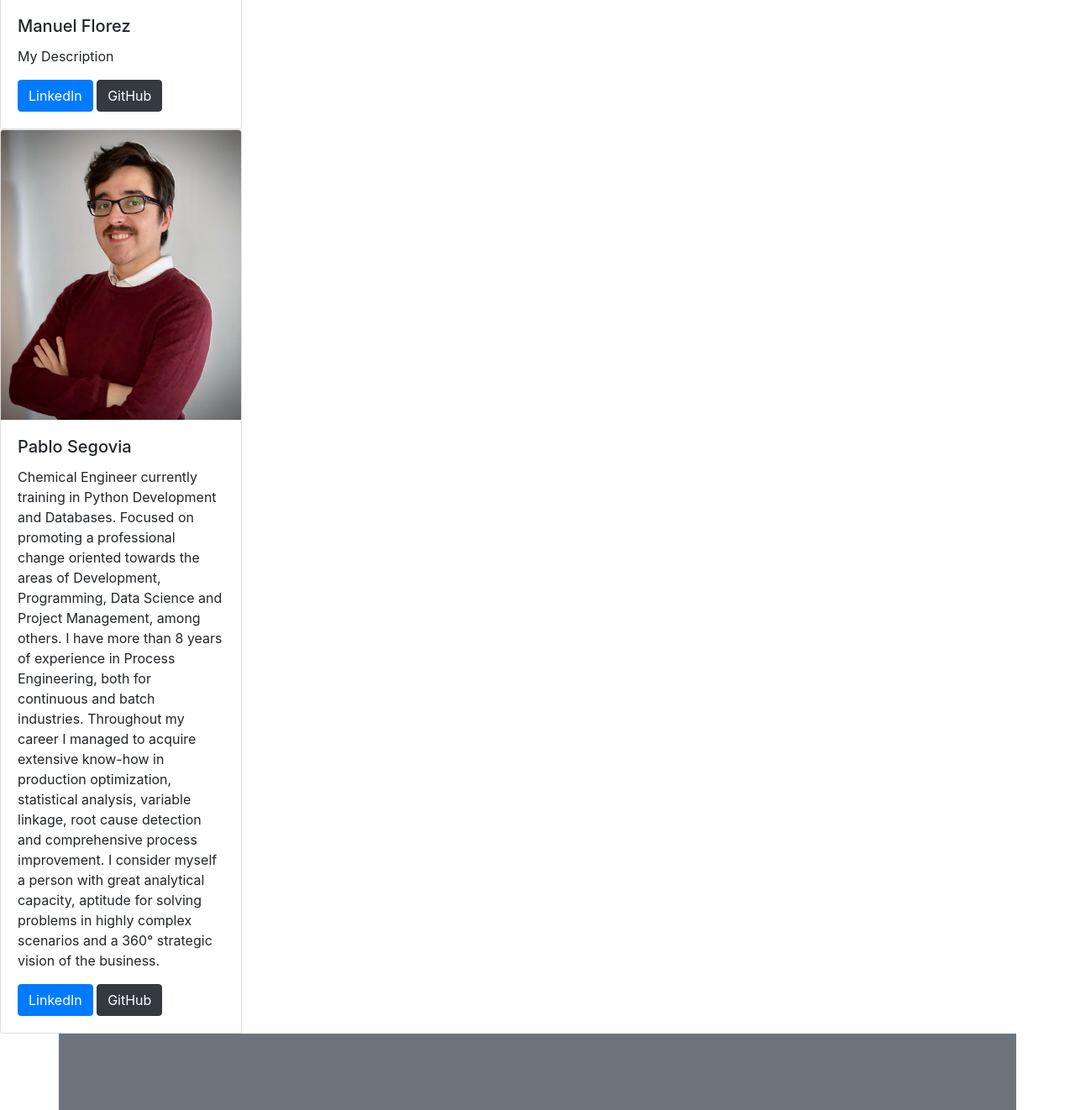
After one commit to manuel14mds/WineStore, a Django app: page /about/ in a window 1280 px wide. The commit adds this page. Shown: the part 739-2061 px from the top of the page at 84% size. Run offline with Django 4.2, Linux system fonts and the light colour scheme.

Commit message:
Added about template and functionality.

```diff
--- /dev/null
+++ b/wine_project/templates/about.html
@@ -0,0 +1,39 @@
+{% extends 'base.html' %}
+
+{% block title %}
+    About us
+{% endblock %}
+
+
+{% block content %}
+
+<h1>About Us</h1><br>
+<div class="card" style="width: 18rem;">
+    <img src="..." class="card-img-top" alt="...">
+    <div class="card-body">
+    <h5 class="card-title">Lucía Gómez Salinas</h5>
+    <p class="card-text">My Description</p>
+    <a href="#" class="btn btn-primary">LinkedIn</a>
+    <a href="#" class="btn btn-dark">GitHub</a>
+    </div>
+</div>
+<div class="card" style="width: 18rem;">
+    <img src="..." class="card-img-top" alt="...">
+    <div class="card-body">
+    <h5 class="card-title">Manuel Florez</h5>
+    <p class="card-text">My Description</p>
+    <a href="#" class="btn btn-primary">LinkedIn</a>
+    <a href="#" class="btn btn-dark">GitHub</a>
+    </div>
+</div>
+<div class="card" style="width: 18rem;">
+    <img src="/media/Pablo_Segovia.jpg" class="card-img-top" alt="...">
+    <div class="card-body">
+    <h5 class="card-title">Pablo Segovia</h5>
+    <p class="card-text">Chemical Engineer currently training in Python Development and Databases. Focused on promoting a professional change oriented towards the areas of Development, Programming, Data Science and Project Management, among others. I have more than 8 years of experience in Process Engineering, both for continuous and batch industries. Throughout my career I managed to acquire extensive know-how in production optimization, statistical analysis, variable linkage, root cause detection and comprehensive process improvement. I consider myself a person with great analytical capacity, aptitude for solving problems in highly complex scenarios and a 360° strategic vision of the business.</p>
+    <a href="https://www.linkedin.com/in/luispablosegovia/" target="_blank" class="btn btn-primary">LinkedIn</a>
+    <a href="https://github.com/manoloacademia/" target="_blank" class="btn btn-dark">GitHub</a>
+    </div>
+</div>
+
+{% endblock %}
--- a/wine_project/templates/base.html
+++ b/wine_project/templates/base.html
@@ -53,7 +53,7 @@
                 {% endif %}
 
                 <li class="nav-item">
-                    <a class="nav-link" href="#about_us">About Us</a>
+                    <a class="nav-link" href="{% url 'about' %}">About Us</a>
                 </li>
 
                 {% if request.user.is_authenticated %}
--- a/wine_project/wine_project/urls.py
+++ b/wine_project/wine_project/urls.py
@@ -18,6 +18,7 @@ from django.urls import path, include
 from wine_project.views import home
 from django.conf.urls.static import static
 from django.conf import settings
+from .views import about_us
 
 urlpatterns = [
     path('admin/', admin.site.urls),
@@ -26,4 +27,5 @@ urlpatterns = [
     path('varietal/', include('varietal.urls')),
     path('winery/', include('winery.urls')),
     path('users/', include('users.urls')),
+    path('about/', about_us, name='about'),
 ] + static(settings.MEDIA_URL, document_root=settings.MEDIA_ROOT)
--- a/wine_project/wine_project/views.py
+++ b/wine_project/wine_project/views.py
@@ -2,3 +2,6 @@ from django.shortcuts import render
 
 def home(request):
     return render(request,'home.html',context={})
+
+def about_us(request):
+    return render(request,'about.html',context={})
```
Also changed, not shown: wine_project/db.sqlite3, wine_project/media/Pablo_Segovia.jpg (added).
